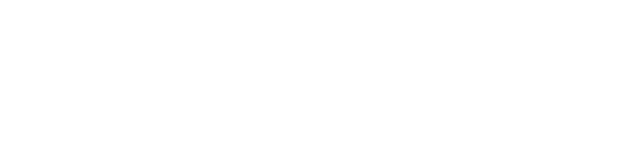
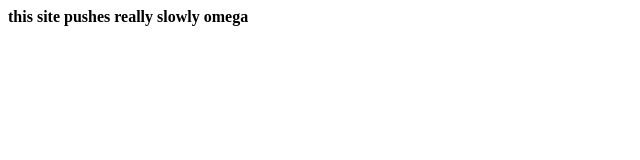
Before and after one commit to jasonazusa/JW_Web, a plain HTML site: page index.html in a window 1280 px wide. Shown: the whole page, without its empty margins (0-640 px from the left). Drawn offline with Linux system fonts and the light colour scheme.

Commit message:
Update index.html

```diff
--- a/index.html
+++ b/index.html
@@ -7,6 +7,6 @@
     <title>This is garbo</title>
 </head>
 <body>
-
+<b>this site pushes really slowly omega</b>
 </body>
 </html>
```
